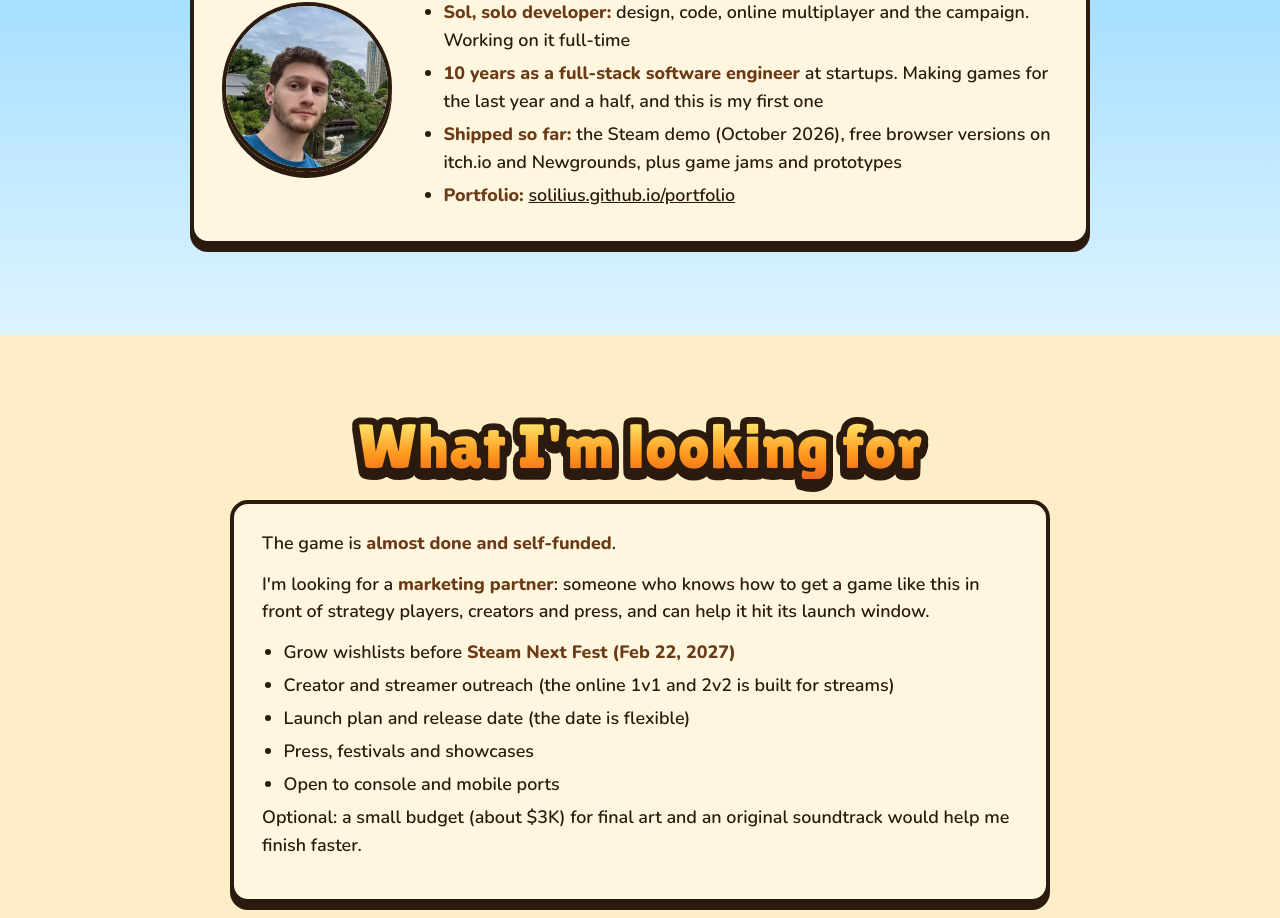
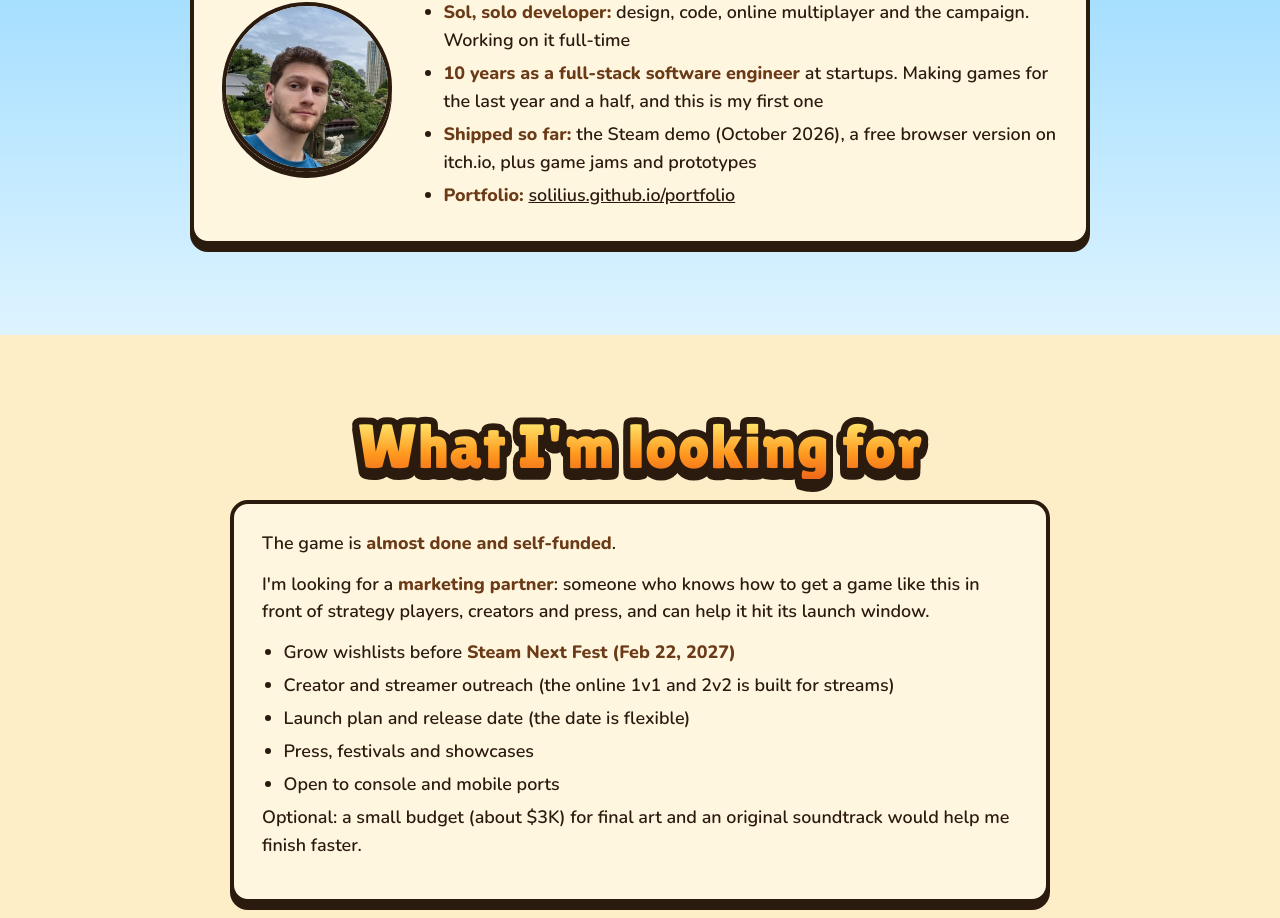
Before and after one commit to solilius/stay-in-your-lane, a plain HTML site: page publishers/index.html in a window 1280 px wide. Shown: the part 6799-7717 px from the top of the page. Drawn offline with nearby package versions, Linux system fonts and the light colour scheme.

Commit message:
Publisher page: drop Newgrounds mention

```diff
--- a/publishers/index.html
+++ b/publishers/index.html
@@ -265,7 +265,7 @@
         <ul>
           <li><strong>Sol, solo developer:</strong> design, code, online multiplayer and the campaign. Working on it full-time</li>
           <li><strong>10 years as a full-stack software engineer</strong> at startups. Making games for the last year and a half, and this is my first one</li>
-          <li><strong>Shipped so far:</strong> the Steam demo (October 2026), free browser versions on itch.io and Newgrounds, plus game jams and prototypes</li>
+          <li><strong>Shipped so far:</strong> the Steam demo (October 2026), a free browser version on itch.io, plus game jams and prototypes</li>
           <li><strong>Portfolio:</strong> <a href="https://solilius.github.io/portfolio/" target="_blank" rel="noopener">solilius.github.io/portfolio</a></li>
         </ul>
       </div>
```
